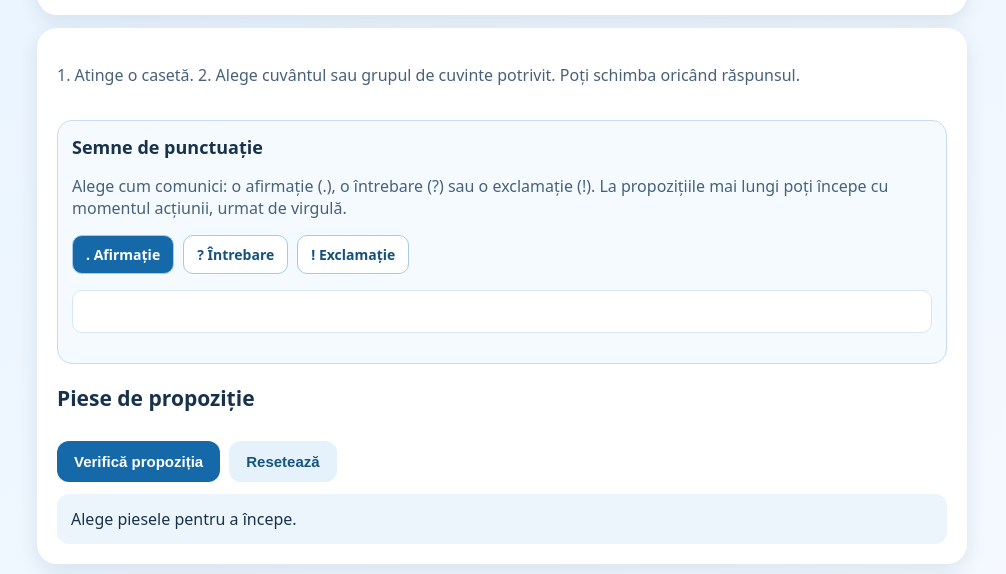
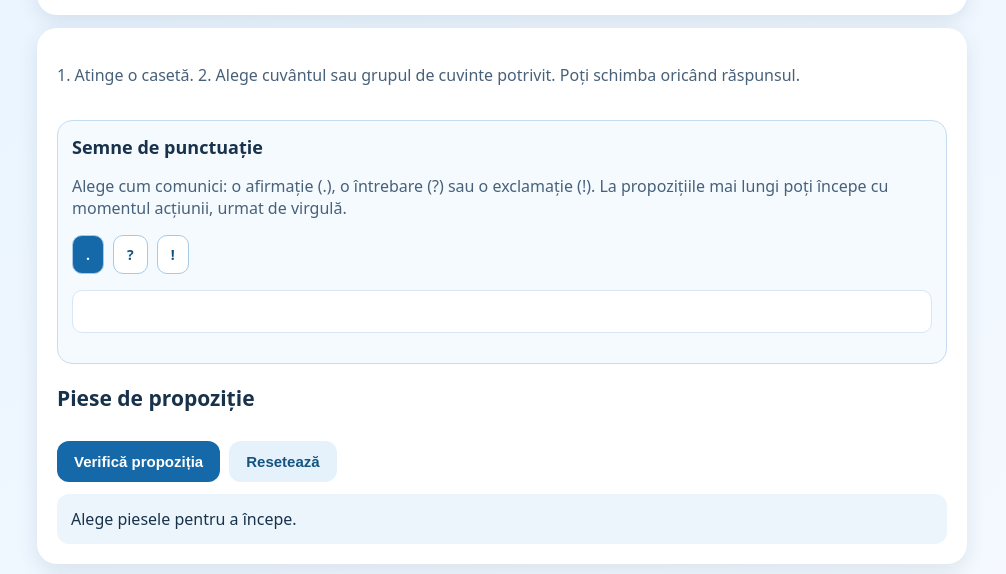
Before and after one commit to ElenaHreciuc/robo-cip-platform, a website: page parser-propozitii.html in a window 1280 px wide. Shown: the part 195-769 px from the top of the page, without its empty margins (138-1144 px from the left). Drawn offline with Linux system fonts and the light colour scheme; files whose address does not match are found by name.

Commit message:
ui: show only punctuation symbols on parser buttons

```diff
--- a/parser-propozitii.html
+++ b/parser-propozitii.html
@@ -25,7 +25,7 @@ textarea{width:100%;padding:12px;border:1px solid #aacbe5;border-radius:12px;fon
 </div></section>
 <section class="card"><p id="instruction"></p><h2 id="question"></h2>
 <p class="muted">1. Atinge o casetă. 2. Alege cuvântul sau grupul de cuvinte potrivit. Poți schimba oricând răspunsul.</p>
-<div id="slots" class="grid"></div><div class="punct-panel"><h2>Semne de punctuație</h2><p class="muted">Alege cum comunici: o afirmație (.), o întrebare (?) sau o exclamație (!). La propozițiile mai lungi poți începe cu momentul acțiunii, urmat de virgulă.</p><div class="row" id="sentenceTypes"><button type="button" class="punct active" data-type="statement" aria-pressed="true">. Afirmație</button><button type="button" class="punct" data-type="question" aria-pressed="false">? Întrebare</button><button type="button" class="punct" data-type="exclamation" aria-pressed="false">! Exclamație</button><button type="button" class="punct" id="frontTime" aria-pressed="false" hidden>, Momentul la început</button></div><p id="sentencePreview" class="sentence-preview" aria-live="polite"></p></div><h2 style="margin-top:20px">Piese de propoziție</h2><div id="tokens" class="tokens"></div>
+<div id="slots" class="grid"></div><div class="punct-panel"><h2>Semne de punctuație</h2><p class="muted">Alege cum comunici: o afirmație (.), o întrebare (?) sau o exclamație (!). La propozițiile mai lungi poți începe cu momentul acțiunii, urmat de virgulă.</p><div class="row" id="sentenceTypes"><button type="button" class="punct active" data-type="statement" aria-pressed="true">.</button><button type="button" class="punct" data-type="question" aria-pressed="false">?</button><button type="button" class="punct" data-type="exclamation" aria-pressed="false">!</button><button type="button" class="punct" id="frontTime" aria-pressed="false" hidden>,</button></div><p id="sentencePreview" class="sentence-preview" aria-live="polite"></p></div><h2 style="margin-top:20px">Piese de propoziție</h2><div id="tokens" class="tokens"></div>
 <div class="row" style="margin-top:17px"><button class="btn" id="check">Verifică propoziția</button><button class="btn secondary" id="clear">Resetează</button><button class="btn secondary" id="next" hidden>Următoarea provocare →</button></div>
 <div class="feedback" id="feedback" role="status" aria-live="polite">Alege piesele pentru a începe.</div><small id="progress"></small></section>
 <section class="card"><h2>🎨 Provocarea creativă</h2><p id="creative"></p><label for="answer"><b>Ideea mea:</b></label><textarea id="answer" placeholder="Scrie aici sau explică unui coleg ori profesor."></textarea><p class="muted" id="reflection"></p><div class="row"><button class="btn secondary" id="save">Salvează reflecția pe acest dispozitiv</button><span id="saveStatus" role="status"></span></div></section>
```
